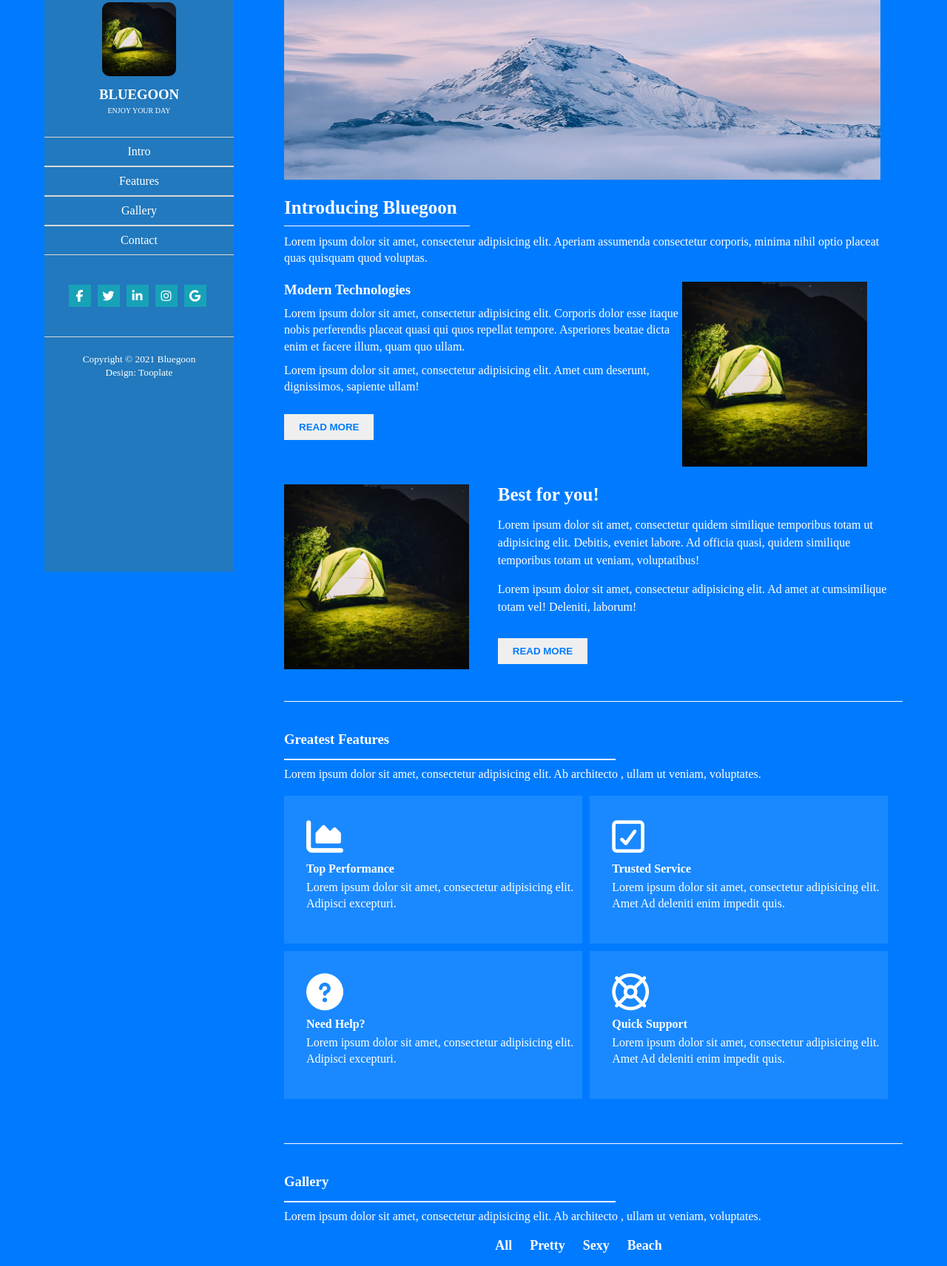
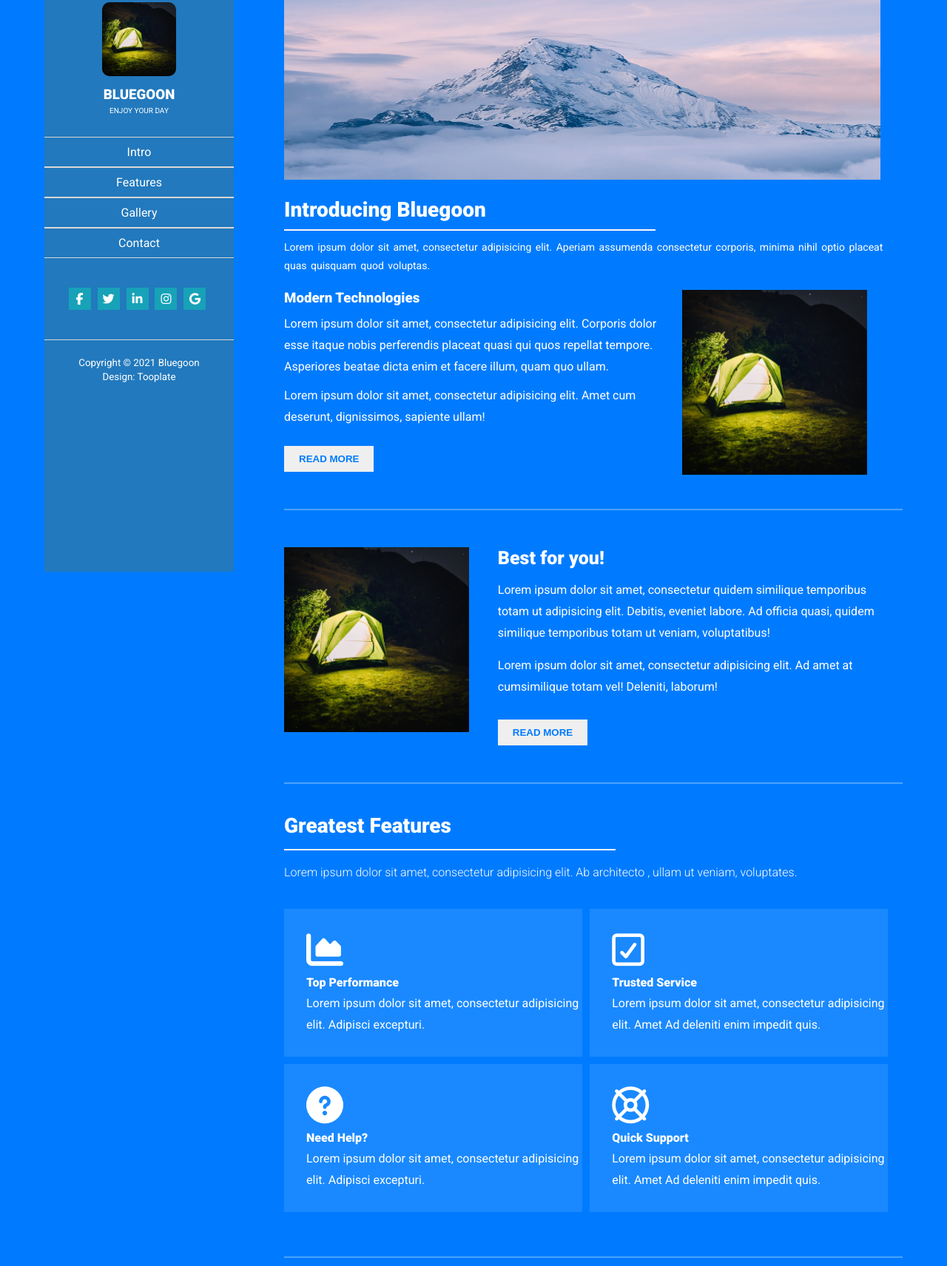
Before and after one commit to Myat-Theingi-Aung/project, a plain HTML site: page four/index.html in a window 1280 px wide. Shown: the part 27-1739 px from the top of the page at 74% size. Drawn offline with Linux system fonts and the light colour scheme; files whose address does not match are found by name.

Commit message:
update second commit

```diff
--- a/four/css/style.css
+++ b/four/css/style.css
@@ -1,3 +1,4 @@
+@import url('https://fonts.googleapis.com/css2?family=Roboto:wght@300;400;900&display=swap');
 *{
     box-sizing: border-box;
     margin: 0;
@@ -9,6 +10,7 @@ html{
 body{
     width: 100%;
     background-color: #007bff;
+    font-family: 'Roboto', sans-serif;
 }
 .container{
 }
@@ -114,16 +116,21 @@ body{
 }
 .container .intro .inner-two .one h1{
     color: white;
+    /*font-weight: bold;*/
+    font-size: 28px;
     margin-bottom: 10px;
-    font-size: 25px;
     padding-bottom: 10px;
-    width: 30%;
-    border-bottom: 1px solid white;
+    width: 60%;
+    border-bottom: 2px solid rgba(250,250,250,1);
 }
 .container .intro .inner-two .one p{
     color: white;
+    font-weight: normal;
+    /*letter-spacing: 1px;*/
+    word-spacing: 2px;
+    font-size: 14px;
     margin-bottom: 20px;
-    line-height: 1.4;
+    line-height: 1.8;
 }
 .container .intro .inner-two .two{
     margin-right: 70px;
@@ -140,13 +147,15 @@ body{
 }
 .container .intro .inner-two .two .text p{
     color: white;
+    font-weight: normal;
     margin-bottom: 10px;
-    line-height: 1.4;
+    line-height: 1.8;
 }
 .container .intro .inner-two .two .text button{
     margin-top: 15px;
     color: #007bff;
     font-weight: bold;
+    margin-bottom: 50px;
     border: none;
     padding: 10px 20px;
     text-transform: uppercase;
@@ -160,6 +169,7 @@ body{
 }
 .container .intro .inner-three{
     width: 100%;
+    margin-top: 50px;
     display: flex;
 }
 .container .intro .inner-three .one{
@@ -180,8 +190,9 @@ body{
 }
 .container .intro .inner-three .two p{
     color: white;
+    font-weight: normal;
     margin-bottom: 15px;
-    line-height: 1.5;
+    line-height: 1.8;
 }
 .container .intro .inner-three .two button{
     margin-top: 15px;
@@ -193,7 +204,7 @@ body{
     text-transform: uppercase;
 }
 .container .intro .rule{
-    border-bottom: 1px solid white;
+    border-bottom: 2px solid rgba(250,250,250,0.3);
     margin-right: 60px;
 }
 
@@ -208,15 +219,17 @@ body{
 .container .features .inner-one h1{
     color: white;
     padding-bottom: 15px;
+    font-size: 28px;
     display: inline-block;
     width: 50%;
-    border-bottom: 2px solid white;
+    border-bottom: 2px solid rgba(250,250,250,1);
 
 }
 .container .features .inner-one p{
     color: white;
-    padding-top: 10px;
-    margin-bottom: 20px;
+    padding-top: 20px;
+    font-weight: lighter;
+    margin-bottom: 40px;
 }
 .container .features .inner-two{
     width: 100%;
@@ -241,7 +254,8 @@ body{
 .container .features .inner-two .one p{
     color: white;
     margin-left: 30px;
-    line-height: 1.4;
+    font-weight: normal;
+    line-height: 1.8;
 }
 .container .features .inner-two .two{
     width: 45%;
@@ -260,8 +274,9 @@ body{
 }
 .container .features .inner-two .two p{
     color: white;
+    font-weight: normal;
     margin-left: 30px;
-    line-height: 1.4;
+    line-height: 1.8;
 }
 .container .features .inner-three{
     width: 100%;
@@ -286,8 +301,9 @@ body{
 }
 .container .features .inner-three .one p{
     color: white;
+    font-weight: normal;
     margin-left: 30px;
-    line-height: 1.4;
+    line-height: 1.8;
 }
 .container .features .inner-three .two{
     width: 45%;
@@ -306,11 +322,12 @@ body{
 }
 .container .features .inner-three .two p{
     color: white;
+    font-weight: normal;
     margin-left: 30px;
-    line-height: 1.4;
+    line-height: 1.8;
 }
 .container .features .rule{
-    border-bottom: 1px solid white;
+    border-bottom: 2px solid rgba(250,250,250,0.3);
     margin-right: 60px;
 }
 
@@ -325,15 +342,17 @@ body{
 .container .gallery .inner-one h1{
     color: white;
     padding-bottom: 15px;
+    font-size: 28px;
     display: inline-block;
     width: 50%;
-    border-bottom: 2px solid white;
+    border-bottom: 2px solid rgba(250,250,250,0.5);
 
 }
 .container .gallery .inner-one p{
     color: white;
-    padding-top: 10px;
-    margin-bottom: 20px;
+    font-weight: lighter;
+    padding-top: 20px;
+    margin-bottom: 50px;
 }
 .container .gallery .inner-two{
 
@@ -358,7 +377,7 @@ body{
 }
 .container .gallery .inner-three{
     width: 99%;
-    margin-top: 20px;
+    margin-top: 30px;
     padding-right: 60px;
     columns: 230px 3;
 }
@@ -385,7 +404,7 @@ body{
     margin-bottom: 20px;
 }
 .container .gallery .rule{
-    border-bottom: 1px solid white;
+    border-bottom: 1px solid rgba(250,250,250,0.3);
     margin-right: 60px;
     margin-top: 10px;
     margin-bottom: 10px;
@@ -401,16 +420,18 @@ body{
     margin-top: 40px;
 }
 .container .contact .inner-one h1{
-    color: white;
+    color: rgba(250,250,250,1);
     padding-bottom: 15px;
+    font-size: 28px;
     display: inline-block;
     width: 50%;
-    border-bottom: 3px solid white;
+    border-bottom: 3px solid rgba(250,250,250,1);
 
 }
 .container .contact .inner-one p{
     color: white;
-    padding-top: 10px;
+    padding-top: 20px;
+    font-weight: lighter;
     margin-bottom: 20px;
 }
 .container .contact .inner-two{
--- a/four/index.html
+++ b/four/index.html
@@ -67,6 +67,7 @@
                 </div>
             </div>
         </div>
+        <div class="rule"></div>
         <div class="inner-three">
             <div class="one">
                 <img src="img/five.png" alt="">
```
Also changed, not shown: four/img/five.png (added), four/img/four.jpg (added), four/img/one.jpg (added), four/img/three.jpg (added), four/img/two.jpg (added).
